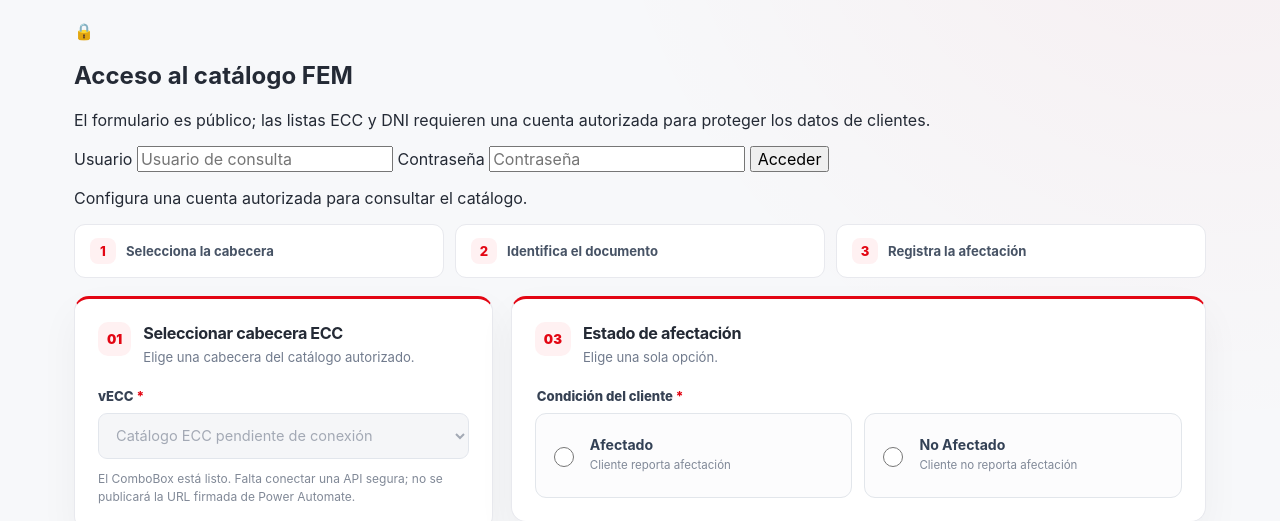
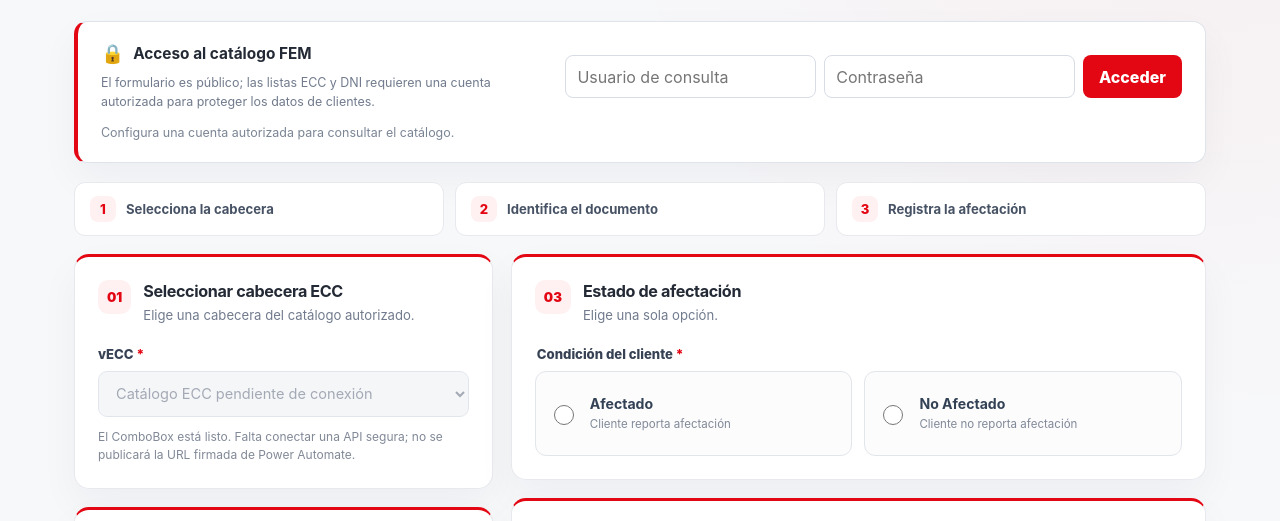
Before and after one commit to 0xJuan-aux/Formulario-Actividad-Economica, a plain HTML site: page registro-fem/index.html in a window 1280 px wide. Shown: the part 220-741 px from the top of the page. Drawn offline with Linux system fonts and the light colour scheme.

Commit message:
style(fem): diseño de autenticación para catálogo cliente

```diff
--- a/registro-fem/styles.css
+++ b/registro-fem/styles.css
@@ -94,3 +94,20 @@ textarea {min-height:210px;resize:vertical;line-height:1.55}
 
 select#vECC {appearance:auto;cursor:pointer;padding-right:28px}
 select#vECC:disabled {background:#f2f3f6;color:#7d8696;cursor:not-allowed}
+
+/* Acceso al catálogo: la página sigue siendo pública, los datos no. */
+.auth-panel {display:grid;grid-template-columns:minmax(200px,1fr) minmax(300px,1.4fr);gap:10px 24px;align-items:center;background:#fff;border:1px solid #dfe4ea;border-left:4px solid var(--red);border-radius:13px;padding:20px 23px;margin-bottom:19px;box-shadow:var(--shadow)}
+.auth-title {display:flex;align-items:center;gap:9px}.auth-title h2 {font-size:.96rem;margin:0}
+.auth-symbol {font-size:1.16rem}
+.auth-copy p {font-size:.78rem;color:var(--muted);line-height:1.55;margin:8px 0 0}
+.auth-form {display:grid;grid-template-columns:minmax(0,1fr) minmax(0,1fr) auto;align-items:center;gap:8px}
+.auth-form input {min-width:0;width:100%;height:43px;padding:9px 11px;border:1px solid #d7dce5;border-radius:8px;background:#fff}
+.auth-form input:focus-visible {outline:2px solid var(--red);outline-offset:1px}
+.btn-auth {height:43px;border:0;border-radius:8px;padding:10px 16px;background:var(--red);color:#fff;font-weight:780}
+.btn-auth:hover {background:var(--red-dark)}
+.btn-auth:disabled {background:#d7dbe2;color:#647184;cursor:wait}
+.auth-status {grid-column:1/-1;color:#7b8594;font-size:.78rem;margin:3px 0 0;min-height:1.4em}
+.auth-status.success {color:var(--green)}.auth-status.error {color:var(--red-dark)}
+.sr-only {position:absolute;width:1px;height:1px;padding:0;margin:-1px;overflow:hidden;clip:rect(0,0,0,0);white-space:nowrap;border:0}
+@media(max-width:920px){.auth-panel{grid-template-columns:1fr}.auth-form{grid-template-columns:repeat(2,minmax(0,1fr)) auto}}
+@media(max-width:600px){.auth-panel{padding:16px}.auth-form{grid-template-columns:1fr}.btn-auth{width:100%}}
```
